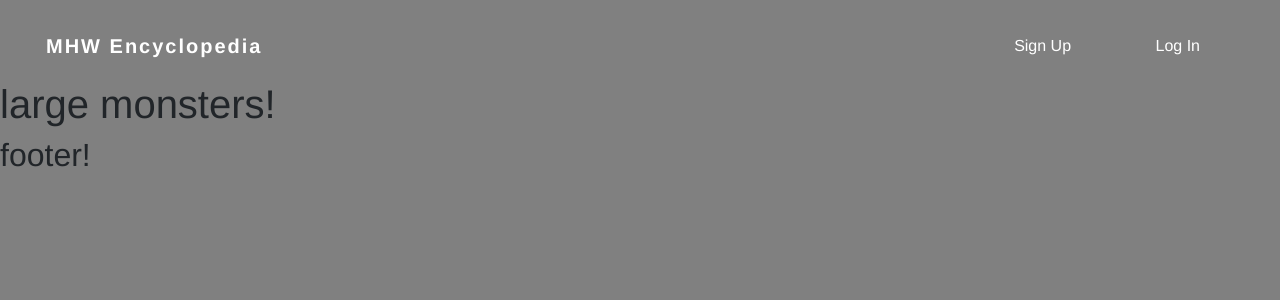
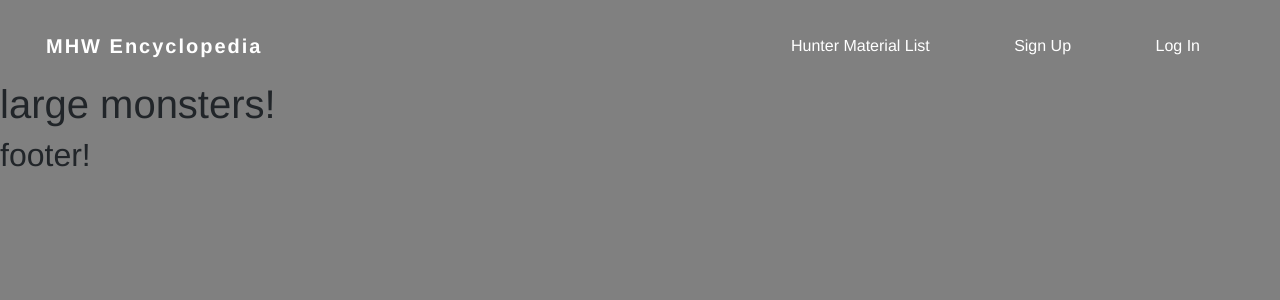
Before and after one commit to EricHungGA/MHW-Encyclopedia, a Django app: page /large_monsters/ in a window 1280 px wide. Shown: the top 300 px of the page. Run offline with Django 4.2, Linux system fonts and the light colour scheme; data that the repository does not hold is empty; some libraries are stand-ins or nearby versions.

Commit message:
adding authorization - login required + mixin

```diff
--- a/main_app/templates/base.html
+++ b/main_app/templates/base.html
@@ -26,8 +26,8 @@
     </a>
     <div class="menu">
       <ul>
+        <li><a href="{% url 'material_list' %}">Hunter Material List</a></li>
         {% if user.is_authenticated %}
-          <li><a href="{% url 'material_list' %}">Material List</a></li>
           <li><a href="{% url 'logout' %}">Log Out</a></li>
         {% else %}
           <li><a href="{% url 'signup' %}">Sign Up</a></li>
--- a/main_app/views.py
+++ b/main_app/views.py
@@ -5,7 +5,8 @@
 from django.shortcuts import redirect
 from django.views.generic.edit import CreateView, UpdateView, DeleteView
 from .models import Material_List_Item
-
+from django.contrib.auth.decorators import login_required
+from django.contrib.auth.mixins import LoginRequiredMixin
 
 def home(request):
     response=requests.get('https://mhw-db.com/monsters/2').json()
@@ -40,11 +41,12 @@
     monster = requests.get(url).json()[0]
     return render(request, 'monster_detail.html', {'monster': monster})
 
+@login_required
 def material_list(request):
     user_material_list = Material_List_Item.objects.filter(user=request.user)
     return render(request, 'material_list.html', {'user_material_list':user_material_list})
 
-class Material_List_ItemCreate(CreateView):
+class Material_List_ItemCreate(LoginRequiredMixin, CreateView):
     model = Material_List_Item
     fields = ['item']
     success_url = '/material_list'
@@ -54,11 +56,11 @@
         form.instance.user = self.request.user  # form.instance is the item
         return super().form_valid(form)
 
-class Material_List_ItemDelete(DeleteView):
+class Material_List_ItemDelete(LoginRequiredMixin, DeleteView):
     model = Material_List_Item
     success_url = '/material_list'
 
-class Material_List_ItemUpdate(UpdateView):
+class Material_List_ItemUpdate(LoginRequiredMixin, UpdateView):
     model = Material_List_Item
     fields = ['item']
     success_url = '/material_list'
```
